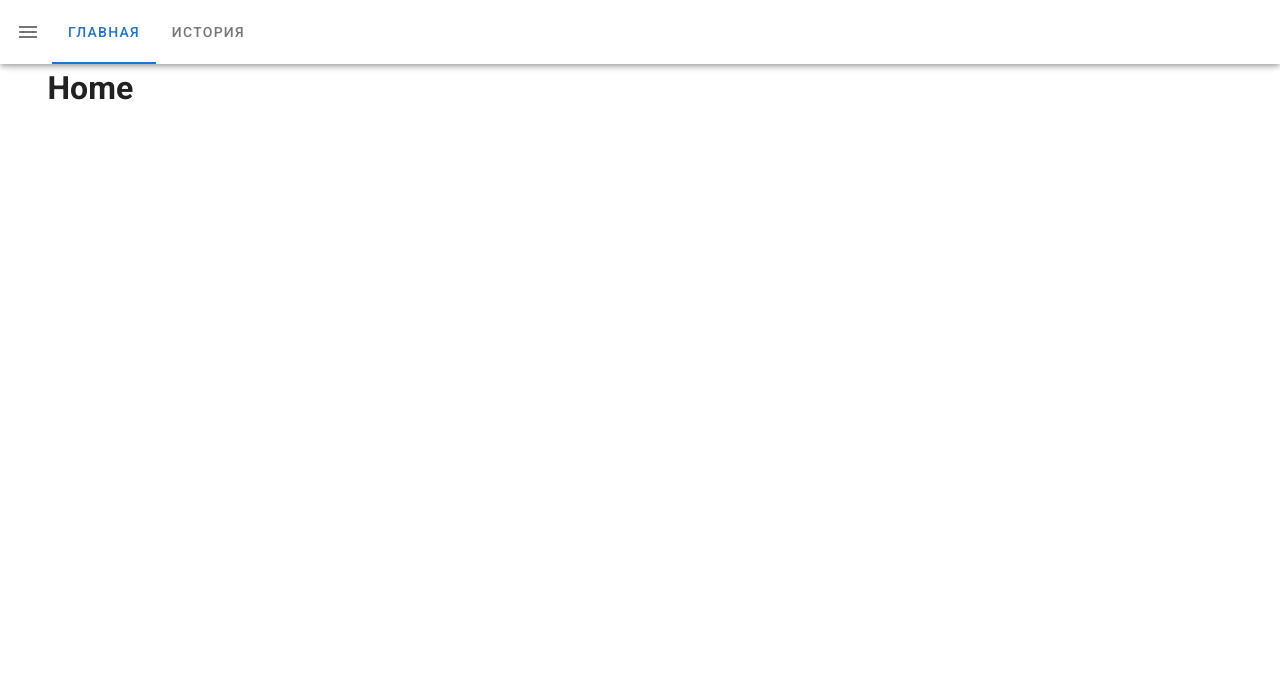
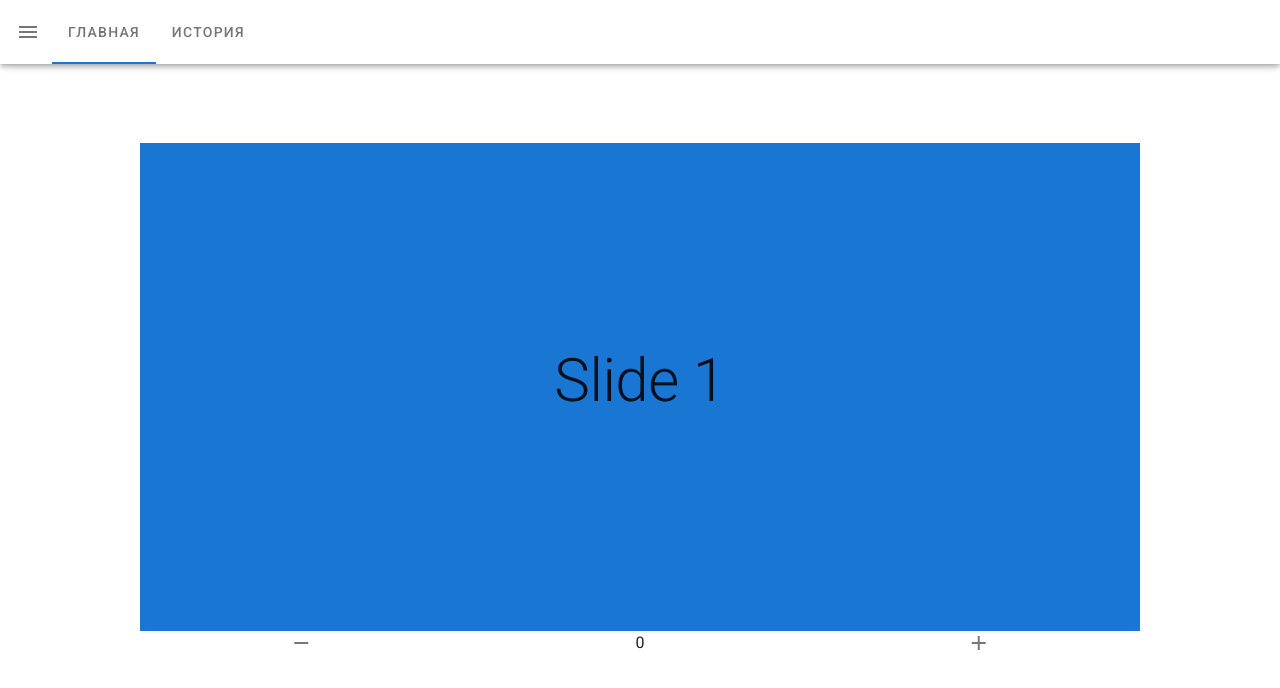
Before and after one commit to TolkachevPeter/test_vue, a Vue app: page /#/ in a window 1280 px wide. Shown: the top 688 px of the page. Built offline with nearby package versions, Linux system fonts and the light colour scheme.

Commit message:
add slider in Home page

```diff
--- a/src/components/Home.vue
+++ b/src/components/Home.vue
@@ -1,19 +1,60 @@
 <template>
-  <v-container>
-    <v-layout row>
-      <v-flex xs12>
-        <h1>Home</h1>
-      </v-flex>
-    </v-layout>
-  </v-container>
+    <div class='main'>
+    <v-carousel v-model="model" hide-delimiters :show-arrows="false">
+      <v-carousel-item
+        v-for="(color, i) in colors"
+        :key="color"
+      >
+        <v-sheet
+          :color="color"
+          height="100%"
+          tile
+        >
+          <v-row
+            class="fill-height"
+            align="center"
+            justify="center"
+          >
+            <div class="display-3">
+              Slide {{ i + 1 }}
+            </div>
+          </v-row>
+        </v-sheet>
+      </v-carousel-item>
+    </v-carousel>
+        <v-row justify="space-around">
+      <v-icon @click="model--">
+        mdi-minus
+      </v-icon>
+      {{ model }}
+      <v-icon @click="model++">
+        mdi-plus
+      </v-icon>
+    </v-row>
+  </div>
 </template>
 
 <script>
 export default {
   data() {
     return {
-
+      colors: [
+        'primary',
+        'secondary',
+        'yellow darken-2',
+        'red',
+        'orange',
+      ],
+      model: 0,
     };
   },
 };
 </script>
+
+<style scoped>
+.main{
+  max-width: 1000px;
+  justify-content: center;
+  margin: 79px auto 79px;
+}
+</style>
--- a/src/router/index.js
+++ b/src/router/index.js
@@ -20,6 +20,7 @@ const routes = [
 
 const router = new VueRouter({
   routes,
+  mode: 'history',
 });
 
 export default router;
```
